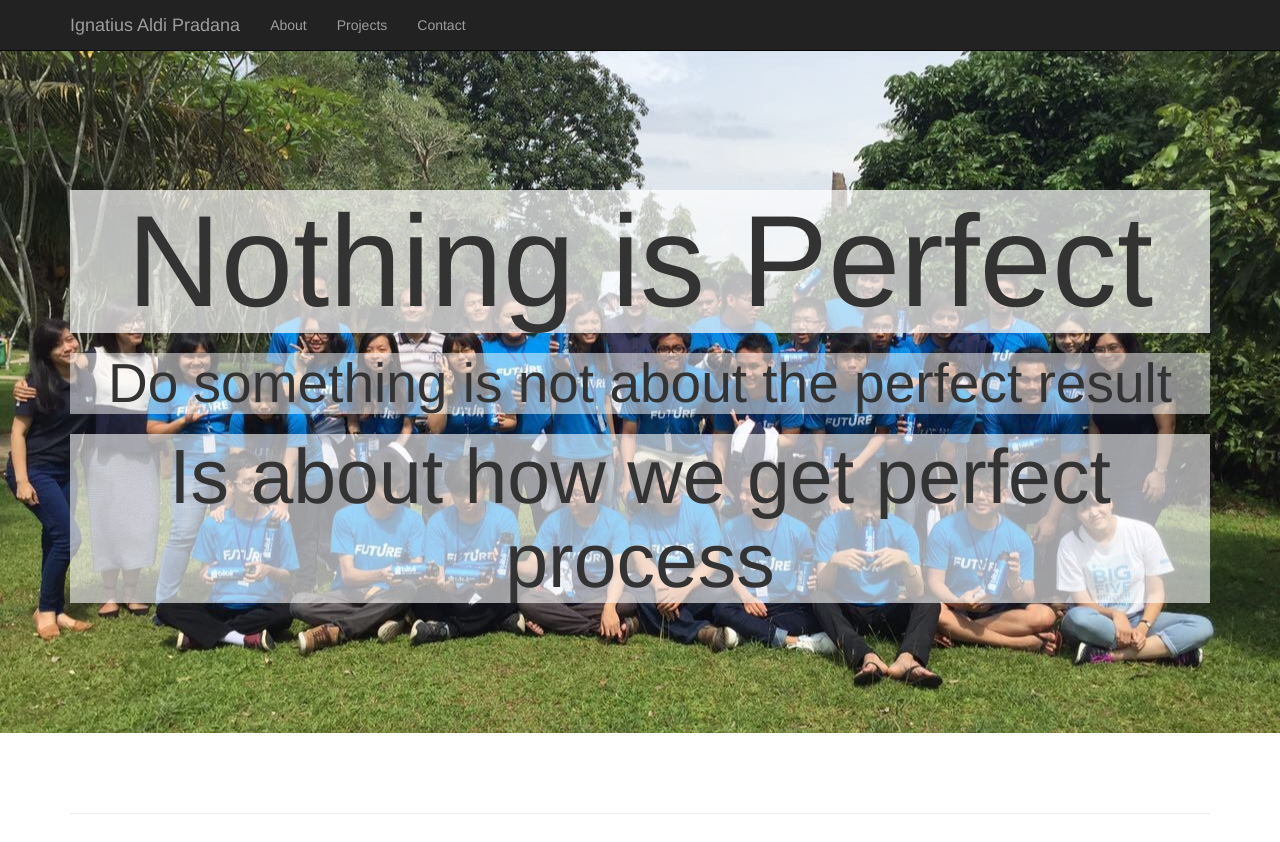
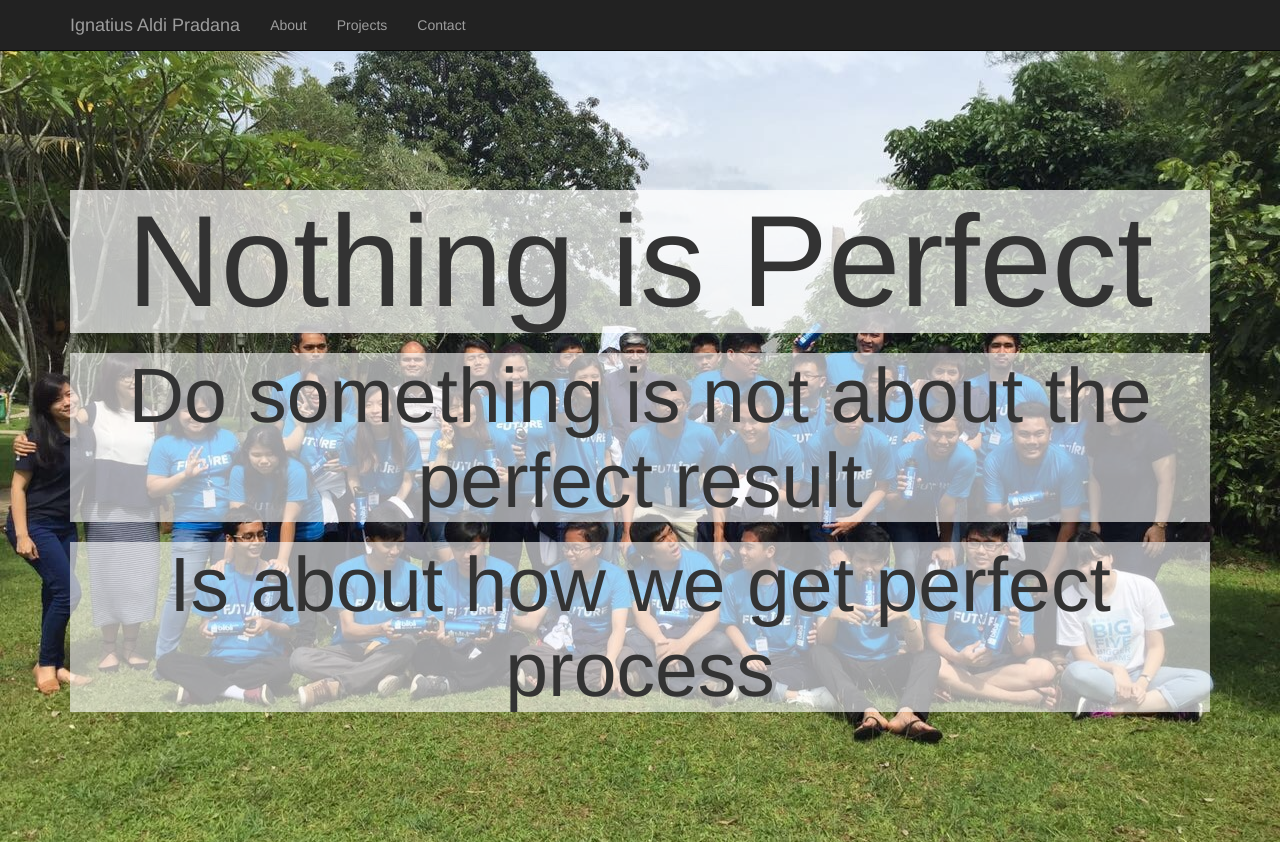
Before and after one commit to igprad/igprad.github.io, a plain HTML site: page index.html in a window 1280 px wide. Shown: the top 842 px of the page. Drawn offline with Linux system fonts and the light colour scheme.

Commit message:
Updated bootstrap for portofolio

```diff
--- a/index.html
+++ b/index.html
@@ -65,7 +65,7 @@
         <div class="headline">
             <div class="container" >
                 <h1>Nothing is Perfect</h1>
-                <h3>Do something is not about the perfect result</h3>
+                <h2>Do something is not about the perfect result</h2>
                 <h2>Is about how we get perfect process</h2>
             </div>
         </div>
```
